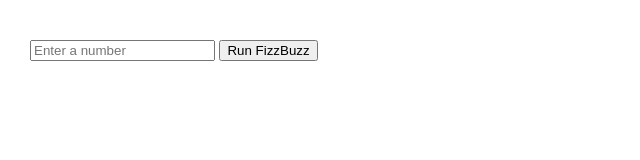
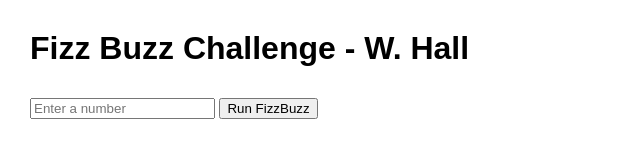
Before and after one commit to wjhall12/fizzbuzz, a plain HTML site: page index.html in a window 1280 px wide. Shown: the whole page, without its empty margins (0-640 px from the left). Drawn offline with Linux system fonts and the light colour scheme.

Commit message:
Update index.html

```diff
--- a/index.html
+++ b/index.html
@@ -7,6 +7,7 @@
     <title>Document</title>
 </head>
 <body>
+    <h1>Fizz Buzz Challenge - W. Hall</h1>
     <input type="number" id="limitInput" placeholder="Enter a number">
     <button id="runButton">Run FizzBuzz</button>
 
```
